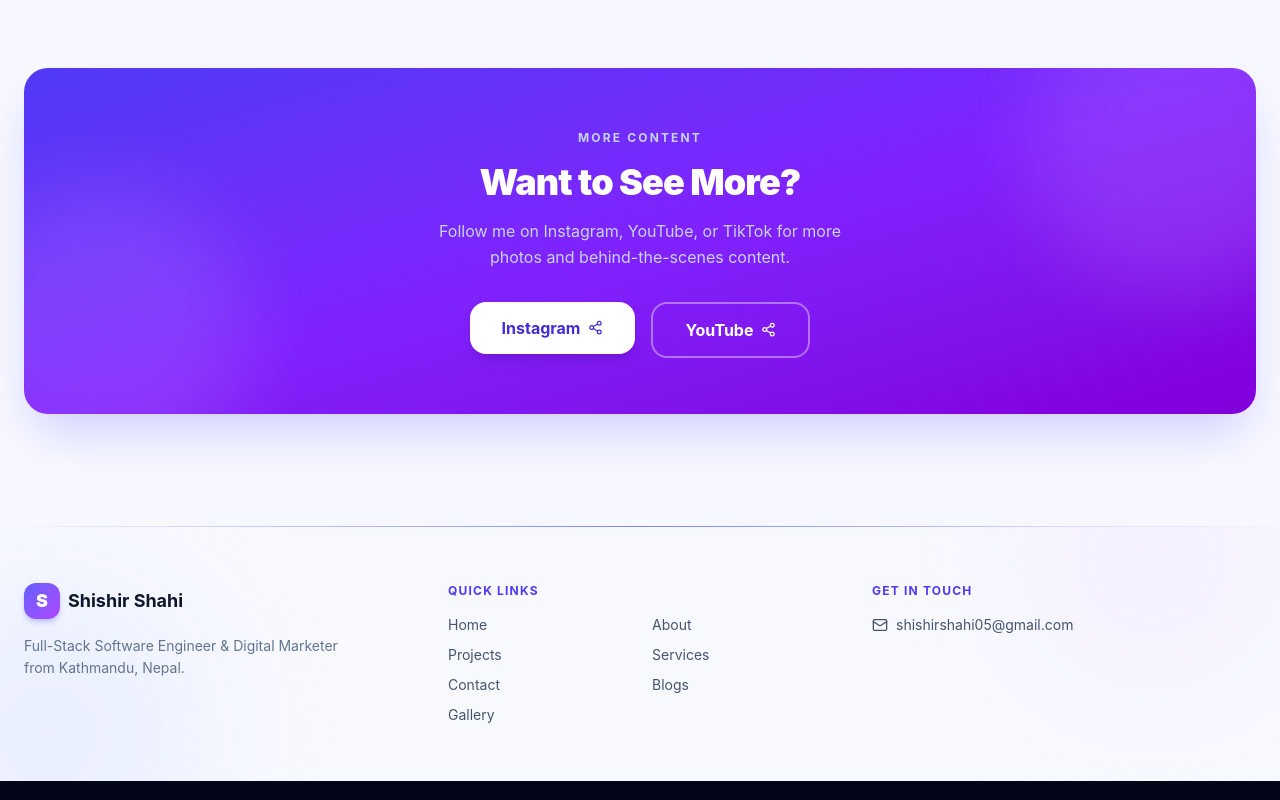
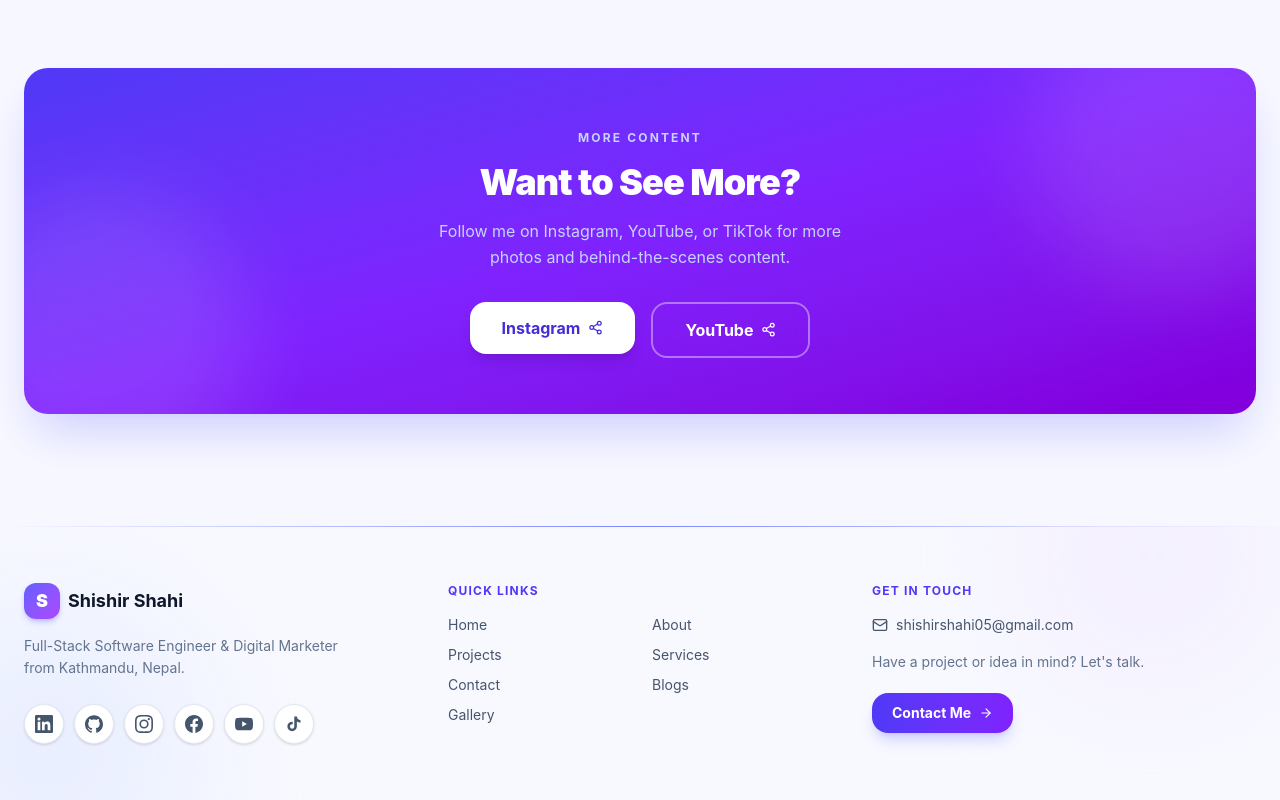
Before and after one commit to shishirshahi460/Shishir-Shahi, a React (Vite) app: page /gallery in a window 1280 px wide. Shown: the part 1841-2641 px from the top of the page. Built offline with nearby package versions, Linux system fonts and the light colour scheme.

Commit message:
Update contact page portfolio link

```diff
--- a/src/components/Footer.jsx
+++ b/src/components/Footer.jsx
@@ -1,15 +1,79 @@
 import { Link } from 'react-router-dom'
-import { Mail } from 'lucide-react'
-
-// Social link yaha bharnus. Khali ('') rakheko link footer ma dekhindaina.
-const SOCIALS = [
-  { name: 'LinkedIn', href: '' },
-  { name: 'GitHub', href: '' },
-  { name: 'Facebook', href: '' },
-  { name: 'Instagram', href: '' },
-]
+import { Mail, ArrowRight } from 'lucide-react'
 
 const EMAIL = 'shishirshahi05@gmail.com'
+
+// ─── Social icons (SVG) ───────────────────────────────────────────
+const GithubIcon = ({ size = 20 }) => (
+  <svg width={size} height={size} viewBox="0 0 24 24" fill="currentColor">
+    <path d="M12 .297c-6.63 0-12 5.373-12 12 0 5.303 3.438 9.8 8.205 11.385.6.113.82-.258.82-.577 0-.285-.01-1.04-.015-2.04-3.338.724-4.042-1.61-4.042-1.61C4.422 18.07 3.633 17.7 3.633 17.7c-1.087-.744.084-.729.084-.729 1.205.084 1.838 1.236 1.838 1.236 1.07 1.835 2.809 1.305 3.495.998.108-.776.417-1.305.76-1.605-2.665-.3-5.466-1.332-5.466-5.93 0-1.31.465-2.38 1.235-3.22-.135-.303-.54-1.523.105-3.176 0 0 1.005-.322 3.3 1.23.96-.267 1.98-.399 3-.405 1.02.006 2.04.138 3 .405 2.28-1.552 3.285-1.23 3.285-1.23.645 1.653.24 2.873.12 3.176.765.84 1.23 1.91 1.23 3.22 0 4.61-2.805 5.625-5.475 5.92.42.36.81 1.096.81 2.22 0 1.606-.015 2.896-.015 3.286 0 .315.21.69.825.57C20.565 22.092 24 17.592 24 12.297c0-6.627-5.373-12-12-12" />
+  </svg>
+)
+const LinkedinIcon = ({ size = 20 }) => (
+  <svg width={size} height={size} viewBox="0 0 24 24" fill="currentColor">
+    <path d="M20.447 20.452h-3.554v-5.569c0-1.328-.027-3.037-1.852-3.037-1.853 0-2.136 1.445-2.136 2.939v5.667H9.351V9h3.414v1.561h.046c.477-.9 1.637-1.85 3.37-1.85 3.601 0 4.267 2.37 4.267 5.455v6.286zM5.337 7.433a2.062 2.062 0 01-2.063-2.065 2.064 2.064 0 112.063 2.065zm1.782 13.019H3.555V9h3.564v11.452zM22.225 0H1.771C.792 0 0 .774 0 1.729v20.542C0 23.227.792 24 1.771 24h20.451C23.2 24 24 23.227 24 22.271V1.729C24 .774 23.2 0 22.222 0h.003z" />
+  </svg>
+)
+const InstagramIcon = ({ size = 20 }) => (
+  <svg width={size} height={size} viewBox="0 0 24 24" fill="currentColor">
+    <path d="M12 2.163c3.204 0 3.584.012 4.85.07 3.252.148 4.771 1.691 4.919 4.919.058 1.265.069 1.645.069 4.849 0 3.205-.012 3.584-.069 4.849-.149 3.225-1.664 4.771-4.919 4.919-1.266.058-1.644.07-4.85.07-3.204 0-3.584-.012-4.849-.07-3.26-.149-4.771-1.699-4.919-4.92-.058-1.265-.07-1.644-.07-4.849 0-3.204.013-3.583.07-4.849.149-3.227 1.664-4.771 4.919-4.919 1.266-.057 1.645-.069 4.849-.069zm0-2.163c-3.259 0-3.667.014-4.947.072-4.358.2-6.78 2.618-6.98 6.98-.059 1.281-.073 1.689-.073 4.948 0 3.259.014 3.668.072 4.948.2 4.358 2.618 6.78 6.98 6.98 1.281.058 1.689.072 4.948.072 3.259 0 3.668-.014 4.948-.072 4.354-.2 6.782-2.618 6.979-6.98.059-1.28.073-1.689.073-4.948 0-3.259-.014-3.667-.072-4.947-.196-4.354-2.617-6.78-6.979-6.98-1.281-.059-1.69-.073-4.949-.073zm0 5.838a6.162 6.162 0 100 12.324 6.162 6.162 0 000-12.324zM12 16a4 4 0 110-8 4 4 0 010 8zm6.406-11.845a1.44 1.44 0 100 2.881 1.44 1.44 0 000-2.881z" />
+  </svg>
+)
+const FacebookIcon = ({ size = 20 }) => (
+  <svg width={size} height={size} viewBox="0 0 24 24" fill="currentColor">
+    <path d="M24 12.073c0-6.627-5.373-12-12-12s-12 5.373-12 12c0 5.99 4.388 10.954 10.125 11.854v-8.385H7.078v-3.47h3.047V9.43c0-3.007 1.792-4.669 4.533-4.669 1.312 0 2.686.235 2.686.235v2.953H15.83c-1.491 0-1.956.925-1.956 1.874v2.25h3.328l-.532 3.47h-2.796v8.385C19.612 23.027 24 18.062 24 12.073z" />
+  </svg>
+)
+const YoutubeIcon = ({ size = 20 }) => (
+  <svg width={size} height={size} viewBox="0 0 24 24" fill="currentColor">
+    <path d="M23.498 6.186a3.016 3.016 0 00-2.122-2.136C19.505 3.545 12 3.545 12 3.545s-7.505 0-9.377.505A3.017 3.017 0 00.502 6.186C0 8.07 0 12 0 12s0 3.93.502 5.814a3.016 3.016 0 002.122 2.136c1.871.505 9.376.505 9.376.505s7.505 0 9.377-.505a3.015 3.015 0 002.122-2.136C24 15.93 24 12 24 12s0-3.93-.502-5.814zM9.545 15.568V8.432L15.818 12l-6.273 3.568z" />
+  </svg>
+)
+const TikTokIcon = ({ size = 20 }) => (
+  <svg width={size} height={size} viewBox="0 0 24 24" fill="currentColor">
+    <path d="M19.59 6.69a4.83 4.83 0 01-3.77-4.25V2h-3.45v13.67a2.89 2.89 0 01-2.88 2.5 2.89 2.89 0 01-2.89-2.89 2.89 2.89 0 012.89-2.89c.28 0 .54.04.79.1V9.01a6.33 6.33 0 00-.79-.05 6.34 6.34 0 00-6.34 6.34 6.34 6.34 0 006.34 6.34 6.34 6.34 0 006.33-6.34V8.75a8.19 8.19 0 004.79 1.52V6.82a4.85 4.85 0 01-1.02-.13z" />
+  </svg>
+)
+
+// ─── Social links (ContactPage bata) ──────────────────────────────
+const SOCIALS = [
+  {
+    name: 'LinkedIn',
+    href: 'https://np.linkedin.com/in/shishirshahi',
+    icon: <LinkedinIcon size={18} />,
+    hover: 'hover:bg-[#0A66C2] hover:border-[#0A66C2]',
+  },
+  {
+    name: 'GitHub',
+    href: 'https://github.com/shishirshahi460',
+    icon: <GithubIcon size={18} />,
+    hover: 'hover:bg-slate-900 hover:border-slate-900 dark:hover:bg-white dark:hover:border-white dark:hover:text-slate-900',
+  },
+  {
+    name: 'Instagram',
+    href: 'https://instagram.com/shishir.05',
+    icon: <InstagramIcon size={18} />,
+    hover: 'hover:bg-[#E1306C] hover:border-[#E1306C]',
+  },
+  {
+    name: 'Facebook',
+    href: 'https://www.facebook.com/ShishirShahiVlogs',
+    icon: <FacebookIcon size={18} />,
+    hover: 'hover:bg-[#1877F2] hover:border-[#1877F2]',
+  },
+  {
+    name: 'YouTube',
+    href: 'https://www.youtube.com/@shishir.05',
+    icon: <YoutubeIcon size={18} />,
+    hover: 'hover:bg-[#FF0000] hover:border-[#FF0000]',
+  },
+  {
+    name: 'TikTok',
+    href: 'https://vt.tiktok.com/ZSdKeg41R/',
+    icon: <TikTokIcon size={18} />,
+    hover: 'hover:bg-black hover:border-black dark:hover:bg-white dark:hover:border-white dark:hover:text-black',
+  },
+]
 
 const QUICK_LINKS = [
   { name: 'Home', path: '/' },
@@ -22,8 +86,6 @@
 ]
 
 export default function Footer() {
-  const socials = SOCIALS.filter((s) => s.href)
-
   return (
     <footer className="relative overflow-hidden bg-[#f8f9ff] text-slate-700 dark:bg-slate-950 dark:text-slate-300 transition-colors">
       {/* Mathi ko gradient line */}
@@ -35,7 +97,7 @@
 
       <div className="relative mx-auto max-w-7xl px-6 py-14">
         <div className="grid gap-10 md:grid-cols-3">
-          {/* Naam ra parichay */}
+          {/* Naam, parichay ra social icons */}
           <div>
             <Link to="/" className="inline-flex items-center gap-2">
               <span className="flex h-9 w-9 items-center justify-center rounded-xl bg-gradient-to-br from-indigo-500 to-purple-500 text-lg font-black text-white shadow-md shadow-indigo-500/30">
@@ -48,6 +110,22 @@
             <p className="mt-4 max-w-xs text-sm leading-relaxed text-slate-500 dark:text-slate-400">
               Full-Stack Software Engineer &amp; Digital Marketer from Kathmandu, Nepal.
             </p>
+
+            <div className="mt-6 flex flex-wrap gap-2.5">
+              {SOCIALS.map((s) => (
+                <a
+                  key={s.name}
+                  href={s.href}
+                  target="_blank"
+                  rel="noopener noreferrer"
+                  aria-label={s.name}
+                  title={s.name}
+                  className={`flex h-10 w-10 items-center justify-center rounded-full border border-slate-200 bg-white text-slate-600 shadow-sm transition-all duration-300 hover:-translate-y-1 hover:text-white hover:shadow-lg dark:border-slate-700 dark:bg-slate-900 dark:text-slate-300 ${s.hover}`}
+                >
+                  {s.icon}
+                </a>
+              ))}
+            </div>
           </div>
 
           {/* Quick links */}
@@ -81,22 +159,16 @@
               <Mail size={16} />
               {EMAIL}
             </a>
-
-            {socials.length > 0 && (
-              <div className="mt-5 flex flex-wrap gap-2">
-                {socials.map((s) => (
-                  <a
-                    key={s.name}
-                    href={s.href}
-                    target="_blank"
-                    rel="noreferrer"
-                    className="rounded-full border border-slate-200 bg-white px-4 py-1.5 text-sm font-semibold text-slate-700 shadow-sm transition hover:-translate-y-0.5 hover:border-indigo-300 hover:text-indigo-600 dark:border-slate-700 dark:bg-slate-900 dark:text-slate-200 dark:hover:border-indigo-600 dark:hover:text-indigo-400"
-                  >
-                    {s.name}
-                  </a>
-                ))}
-              </div>
-            )}
+            <p className="mt-3 max-w-xs text-sm leading-relaxed text-slate-500 dark:text-slate-400">
+              Have a project or idea in mind? Let&apos;s talk.
+            </p>
+            <Link
+              to="/contact"
+              className="group mt-5 inline-flex items-center gap-2 rounded-2xl bg-gradient-to-r from-indigo-600 to-violet-600 px-5 py-2.5 text-sm font-bold text-white shadow-lg shadow-indigo-500/25 transition-all hover:-translate-y-0.5 hover:from-indigo-500 hover:to-violet-500"
+            >
+              Contact Me
+              <ArrowRight size={14} className="transition-transform group-hover:translate-x-1" />
+            </Link>
           </div>
         </div>
       </div>
--- a/src/pages/ContactPage.jsx
+++ b/src/pages/ContactPage.jsx
@@ -118,8 +118,8 @@
   {
     icon: <Globe size={22} />,
     label: 'Portfolio',
-    value: 'shishirshahi05.dev',
-    href: 'https://shishirshahi05.dev',
+    value: 'shishirshahi.com.np',
+    href: 'https://www.shishirshahi.com.np',
     gradient: 'from-emerald-500 to-teal-600',
     bg: 'bg-emerald-50 dark:bg-emerald-950/30 border-emerald-100 dark:border-emerald-900/40',
     desc: 'View my full portfolio',
@@ -424,15 +424,6 @@
                   ) : (
                     <form ref={formRef} onSubmit={handleSubmit} className="space-y-5">
 
-                      {/* Setup hint banner — remove after you add your EmailJS keys */}
-                      {EMAILJS_SERVICE_ID === 'YOUR_SERVICE_ID' && (
-                        <div className="bg-amber-50 dark:bg-amber-950/30 border border-amber-200 dark:border-amber-800 rounded-2xl p-4 text-xs text-amber-700 dark:text-amber-400 leading-relaxed">
-                          <strong>⚙️ Setup required:</strong> Replace <code>EMAILJS_SERVICE_ID</code>, <code>EMAILJS_TEMPLATE_ID</code>,
-                          and <code>EMAILJS_PUBLIC_KEY</code> at the top of this file with your EmailJS credentials.
-                          See the step-by-step guide in the comments. Takes ~5 minutes!
-                        </div>
-                      )}
-
                       <div className="grid sm:grid-cols-2 gap-5">
                         <FormInput label="Full Name" icon={<User size={16} />} name="name" value={form.name}
                           onChange={handleChange} placeholder="Your Name" required />
```
